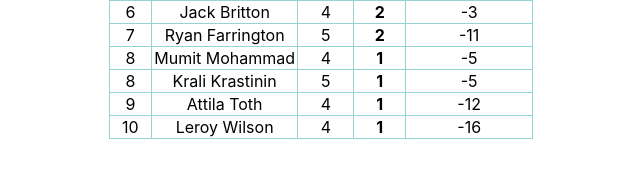
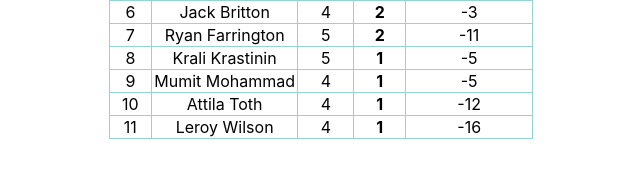
Before and after one commit to campool/campool.github.io, a React (Create React App) app: page / in a window 1280 px wide. Shown: the part 287-464 px from the top of the page, without its empty margins (319-959 px from the left). Built offline with nearby package versions, Linux system fonts and the light colour scheme.

Commit message:
Fix ranking when 2 players have same rack difference

```diff
--- a/src/league.ts
+++ b/src/league.ts
@@ -94,10 +94,15 @@ function parseResult(json: {[k: string]: number}[], players: {[k: string]: Playe
 }
 
 function standingComparator(item1: StandingItem, item2: StandingItem): number {
-  if (item1.points === item2.points) {
-    return item2.rackDifference - item1.rackDifference
+  const pointsDelta = item2.points - item1.points;
+  if (pointsDelta === 0) {
+    const rackDiffDelta = item2.rackDifference - item1.rackDifference
+    if (rackDiffDelta === 0) {
+      return item2.racksFor - item1.racksFor;
+    }
+    return rackDiffDelta;
   }
-  return item2.points - item1.points;
+  return pointsDelta;
 }
 
 function calculateRackDifference(playerId: string, result: MatchResult) {
```
